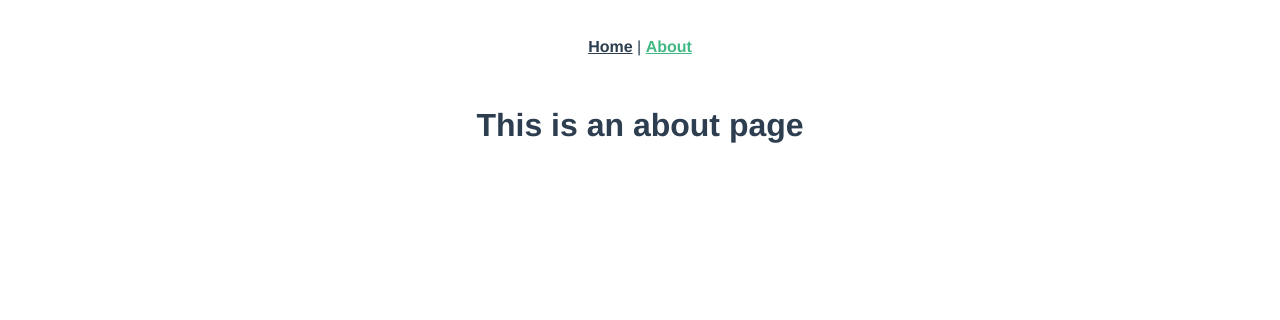
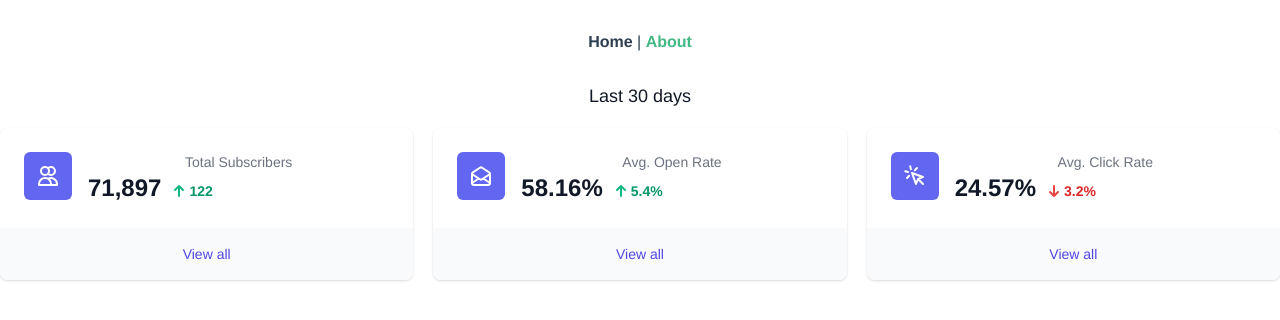
Before and after one commit to ScopeLift/vue-tailwind-ethereum-template, a Vue app: page /about in a window 1280 px wide. Shown: the top 320 px of the page. Built offline with nearby package versions, Linux system fonts and the light colour scheme.

Commit message:
Setup tailwind

```diff
--- /dev/null
+++ b/postcss.config.js
@@ -0,0 +1,6 @@
+module.exports = {
+  plugins: {
+    tailwindcss: {},
+    autoprefixer: {},
+  },
+}
--- a/src/main.ts
+++ b/src/main.ts
@@ -1,5 +1,6 @@
 import { createApp } from 'vue';
 import App from './App.vue';
 import router from './router';
+import './index.css';
 
 createApp(App).use(router).mount('#app');
--- a/src/views/About.vue
+++ b/src/views/About.vue
@@ -1,5 +1,98 @@
+<!-- This example requires Tailwind CSS v2.0+ -->
 <template>
-  <div class="about">
-    <h1>This is an about page</h1>
+  <div>
+    <h3 class="text-lg leading-6 font-medium text-gray-900">Last 30 days</h3>
+
+    <dl class="mt-5 grid grid-cols-1 gap-5 sm:grid-cols-2 lg:grid-cols-3">
+      <div
+        v-for="item in stats"
+        :key="item.id"
+        class="relative bg-white pt-5 px-4 pb-12 sm:pt-6 sm:px-6 shadow rounded-lg overflow-hidden"
+      >
+        <dt>
+          <div class="absolute bg-indigo-500 rounded-md p-3">
+            <component :is="item.icon" class="h-6 w-6 text-white" aria-hidden="true" />
+          </div>
+          <p class="ml-16 text-sm font-medium text-gray-500 truncate">{{ item.name }}</p>
+        </dt>
+        <dd class="ml-16 pb-6 flex items-baseline sm:pb-7">
+          <p class="text-2xl font-semibold text-gray-900">
+            {{ item.stat }}
+          </p>
+          <p
+            :class="[
+              item.changeType === 'increase' ? 'text-green-600' : 'text-red-600',
+              'ml-2 flex items-baseline text-sm font-semibold',
+            ]"
+          >
+            <ArrowSmUpIcon
+              v-if="item.changeType === 'increase'"
+              class="self-center flex-shrink-0 h-5 w-5 text-green-500"
+              aria-hidden="true"
+            />
+            <ArrowSmDownIcon
+              v-else
+              class="self-center flex-shrink-0 h-5 w-5 text-red-500"
+              aria-hidden="true"
+            />
+            <span class="sr-only">
+              {{ item.changeType === 'increase' ? 'Increased' : 'Decreased' }} by
+            </span>
+            {{ item.change }}
+          </p>
+          <div class="absolute bottom-0 inset-x-0 bg-gray-50 px-4 py-4 sm:px-6">
+            <div class="text-sm">
+              <a href="#" class="font-medium text-indigo-600 hover:text-indigo-500">
+                View all<span class="sr-only"> {{ item.name }} stats</span></a
+              >
+            </div>
+          </div>
+        </dd>
+      </div>
+    </dl>
   </div>
 </template>
+
+<script>
+import { defineComponent } from 'vue';
+import { ArrowSmDownIcon, ArrowSmUpIcon } from '@heroicons/vue/solid';
+import { CursorClickIcon, MailOpenIcon, UsersIcon } from '@heroicons/vue/outline';
+
+const stats = [
+  {
+    id: 1,
+    name: 'Total Subscribers',
+    stat: '71,897',
+    icon: UsersIcon,
+    change: '122',
+    changeType: 'increase',
+  },
+  {
+    id: 2,
+    name: 'Avg. Open Rate',
+    stat: '58.16%',
+    icon: MailOpenIcon,
+    change: '5.4%',
+    changeType: 'increase',
+  },
+  {
+    id: 3,
+    name: 'Avg. Click Rate',
+    stat: '24.57%',
+    icon: CursorClickIcon,
+    change: '3.2%',
+    changeType: 'decrease',
+  },
+];
+export default defineComponent({
+  components: {
+    ArrowSmDownIcon,
+    ArrowSmUpIcon,
+  },
+  setup() {
+    return {
+      stats,
+    };
+  },
+});
+</script>
--- /dev/null
+++ b/tailwind.config.js
@@ -0,0 +1,12 @@
+module.exports = {
+  purge: ['./index.html', './src/**/*.{vue,js,ts,jsx,tsx}'],
+  darkMode: false, // or 'media' or 'class'
+  // Default theme: https://github.com/tailwindlabs/tailwindcss/blob/master/stubs/defaultConfig.stub.js#L7
+  theme: {
+    extend: {},
+  },
+  variants: {
+    extend: {},
+  },
+  plugins: [],
+};
```
Also changed, not shown: package.json (+15 -10 lines), src/index.css (added, +12 -0 lines), 1 other file (tests, documents, lock files or other folders).
